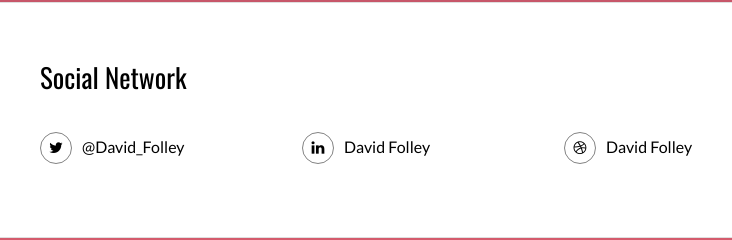
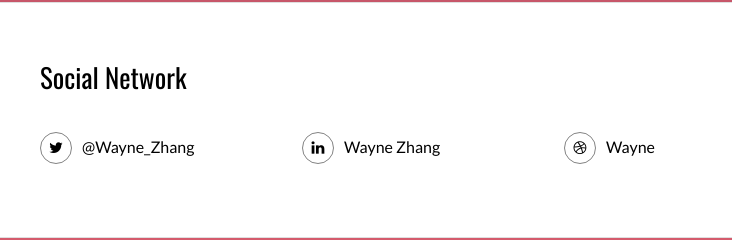
Before and after one commit to waynezhangw/waynezhangw.github.io, a plain HTML site: page index.html in a window 1280 px wide. Shown: the part 3624-3864 px from the top of the page, 91-823 px from the left. Drawn offline with nearby package versions, Linux system fonts and the light colour scheme.

Commit message:
update social network name

```diff
--- a/index.html
+++ b/index.html
@@ -197,7 +197,7 @@
               <div class="item">
                 <img src="./assets/images/img-08.jpg" class="img-responsive" alt="...">
                 <div class="carousel-caption">
-                  <h3 class="h5">My classmates 1</h3>
+                  <h3 class="h5">My classmates</h3>
                   <p>2018</p>
                 </div>
               </div>
@@ -205,7 +205,7 @@
               <div class="item">
                 <img src="./assets/images/img-09.jpg" class="img-responsive" alt="...">
                 <div class="carousel-caption">
-                  <h3 class="h5">My classmates 2</h3>
+                  <h3 class="h5">My classmates</h3>
                   <p>2018</p>
                 </div>
               </div>
@@ -236,13 +236,13 @@
             <h2>Social Network</h2>
             <div class="row">
               <div class="col-md-3">
-                <p class="social-buttons"><a href="https://twitter.com/" title=""><span class="social-round-icon fa-icon"><i class="fa fa-twitter"></i></span>@David_Folley</a></p>
+                <p class="social-buttons"><a href="https://twitter.com/" title=""><span class="social-round-icon fa-icon"><i class="fa fa-twitter"></i></span>@Wayne_Zhang</a></p>
               </div>
               <div class="col-md-3">
-                <p class="social-buttons"><a href="https://www.linkedin.com/" title=""><span class="social-round-icon fa-icon"><i class="fa fa-linkedin"></i></span>David Folley</a></p>
+                <p class="social-buttons"><a href="https://www.linkedin.com/" title=""><span class="social-round-icon fa-icon"><i class="fa fa-linkedin"></i></span>Wayne Zhang</a></p>
               </div>
               <div class="col-md-3">
-                <p class="social-buttons"><a href="https://dribbble.com/" title=""><span class="social-round-icon fa-icon"><i class="fa fa-dribbble"></i></span>David Folley</a></p>
+                <p class="social-buttons"><a href="https://dribbble.com/" title=""><span class="social-round-icon fa-icon"><i class="fa fa-dribbble"></i></span>Wayne</a></p>
               </div>
             </div>
           </div>
```
